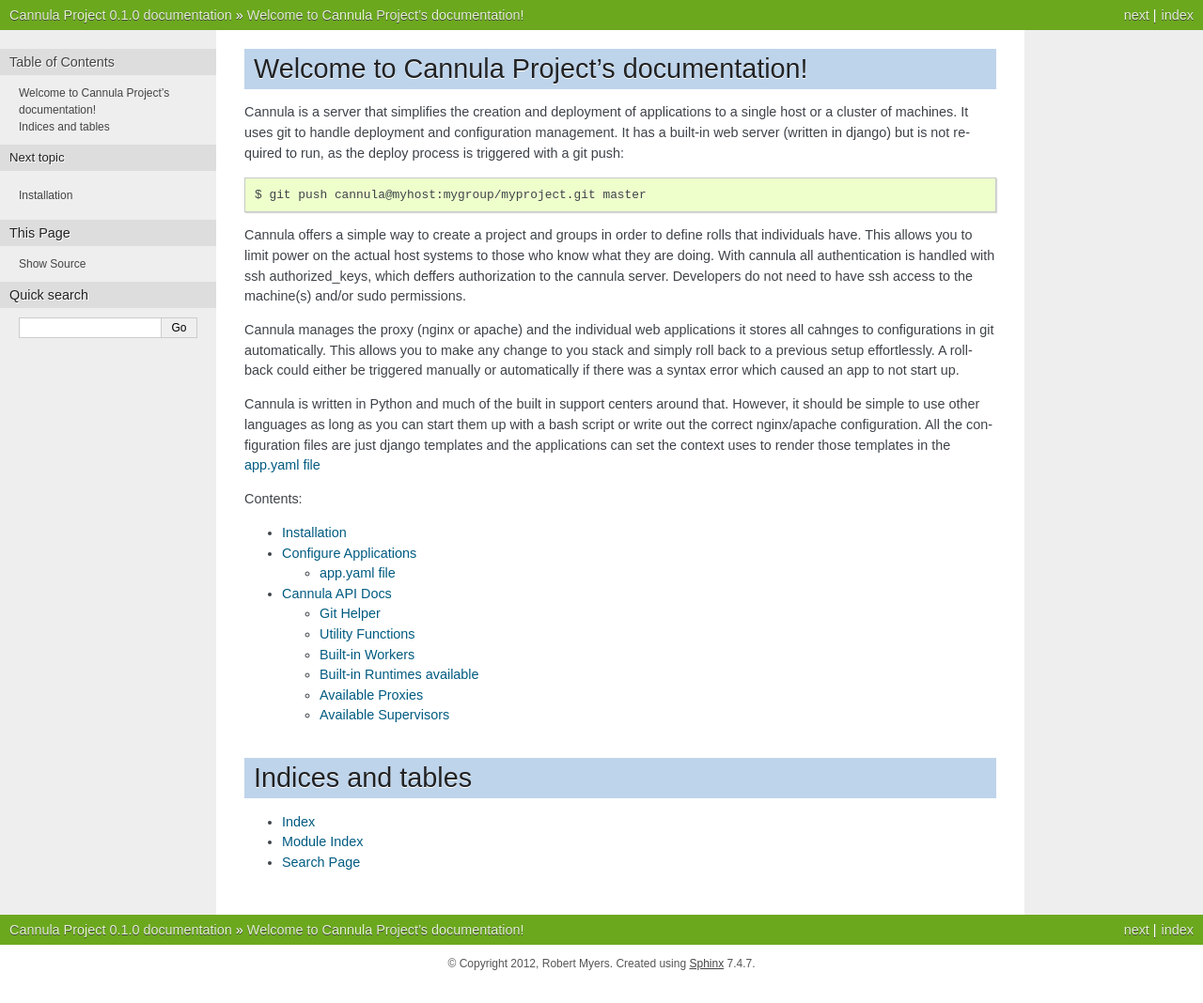
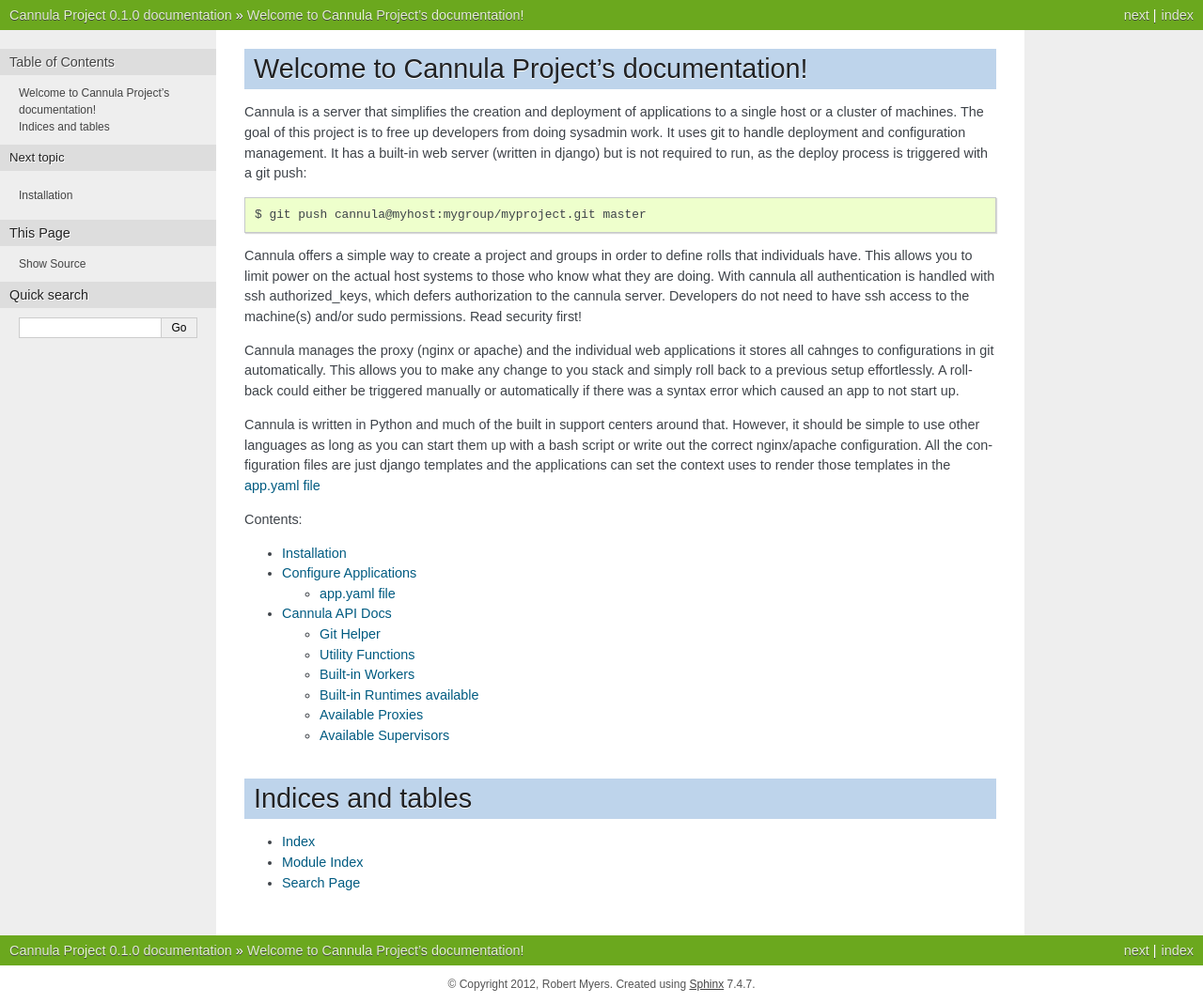
Before and after one commit to rmyers/legacy-deployer, a Sphinx documentation site: the page built from docs/source/index.rst, in a window 1280 px wide. Shown: the whole page at 94% size. Built offline with Sphinx 7.4.7, drawn with Linux system fonts in a browser that asks for light colours; before the commit the page ends 1046 px from its top, so only the background shows below that.

Commit message:
More documentation

```diff
--- a/docs/source/index.rst
+++ b/docs/source/index.rst
@@ -7,7 +7,8 @@
 ===========================================
 
 Cannula is a server that simplifies the creation and deployment of applications
-to a single host or a cluster of machines. It uses git to handle deployment
+to a single host or a cluster of machines. The goal of this project is to free
+up developers from doing sysadmin work. It uses git to handle deployment
 and configuration management. It has a built-in web server (written in django)
 but is not required to run, as the deploy process is triggered with a git push::
 
@@ -16,9 +17,9 @@
 Cannula offers a simple way to create a project and groups in order to define
 rolls that individuals have. This allows you to limit power on the actual host
 systems to those who know what they are doing. With cannula all authentication
-is handled with ssh authorized_keys, which deffers authorization to the cannula
+is handled with ssh authorized_keys, which defers authorization to the cannula
 server. Developers do not need to have ssh access to the machine(s) and/or sudo
-permissions.
+permissions. Read security first!
 
 Cannula manages the proxy (nginx or apache) and the individual web applications
 it stores all cahnges to configurations in git automatically. This allows you
```
